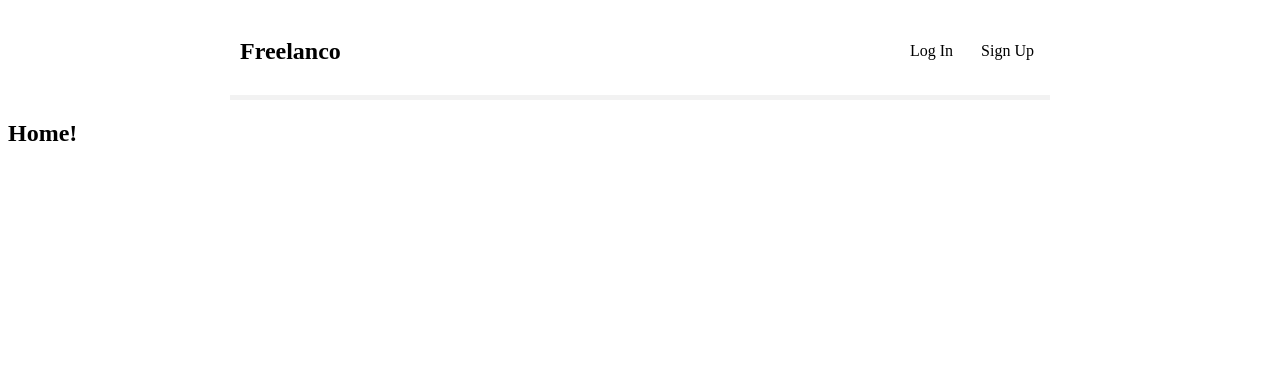
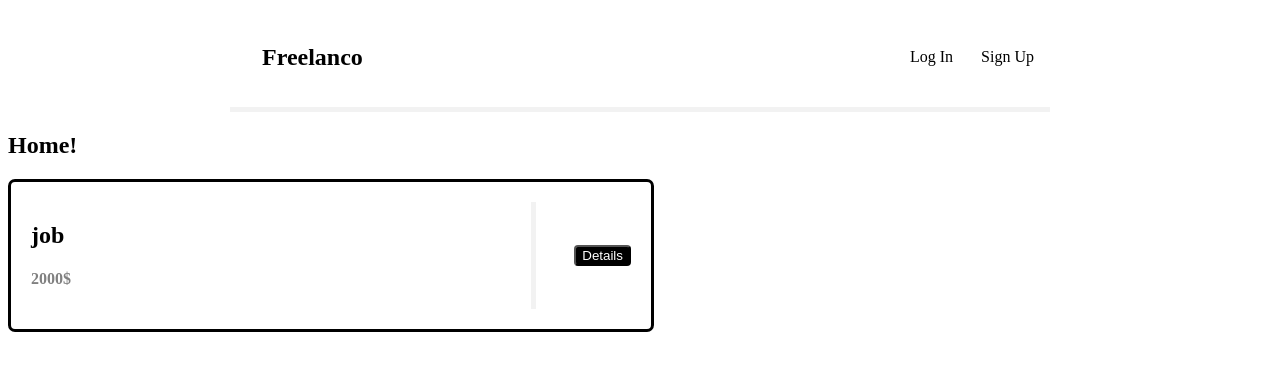
Before and after one commit to moezemara/freelance-dashboard, a React (Create React App) app: page / in a window 1280 px wide. Shown: the top 370 px of the page. Built offline with nearby package versions, Linux system fonts and the light colour scheme.

Commit message:
job card added

```diff
--- a/src/App.js
+++ b/src/App.js
@@ -4,6 +4,7 @@ import React from 'react';
 import {BrowserRouter as Router, Route, Switch} from 'react-router-dom';
 import SignUp from './SignUp';
 import Login from './Login';
+import JobCard from './JobCard';
 
 function App() {
     return (
@@ -14,6 +15,7 @@ function App() {
             <Switch>
               <Route exact path="/">
                 <Home/>
+                <JobCard title="job" price='2000'/>
               </Route>
               <Route exact path="/signup">
                 <SignUp/>
@@ -21,7 +23,6 @@ function App() {
               <Route exact path="/login">
                 <Login/>
               </Route>
-
             </Switch>
           </div>
         </div>
--- a/src/JobCard.js
+++ b/src/JobCard.js
@@ -1,7 +1,15 @@
-const JobCard = () => {
+const JobCard = (props) => {
+    const title = props.title;
+    const price = props.price;
     return (
         <div className="jobcard">
-
+            <div className="jobcardmain">
+                <h2>{title}</h2>
+                <h4 style={{color:'gray'}}>{price}$</h4>
+            </div>
+            <div style={{marginLeft:'auto'}}>
+                <button>Details</button>
+            </div>
         </div>
      );
 }
--- a/src/Navbar.js
+++ b/src/Navbar.js
@@ -1,7 +1,7 @@
 const Navbar = () => {
     return (
          <nav className="navbar">
-            <h2>Freelanco</h2>
+            <a href="/"><h2>Freelanco</h2></a>
             <div className="links">
                 <a href="/login">Log In</a>
                 <a href="/signup">Sign Up</a>
--- a/src/index.css
+++ b/src/index.css
@@ -88,6 +88,30 @@
   background-color: black;
 }
 
+.jobcard{
+  display: flex;
+  border-radius: 7px;
+  border-color: gray;
+  max-width: 600px;
+  border-width: 5px;
+  border: solid;
+  color: black;
+  padding: 20px;
+  align-self: center;
+  align-items: center;
+}
+
+.jobcardmain {
+  min-width:500px;
+  border-right: 5px solid #f2f2f2;
+}
+
+.jobcard button{
+  color: white;
+  background-color: black;
+  border-radius: 4px;
+}
+
 .name_part {
   color: gray;
   text-align: center;
```
